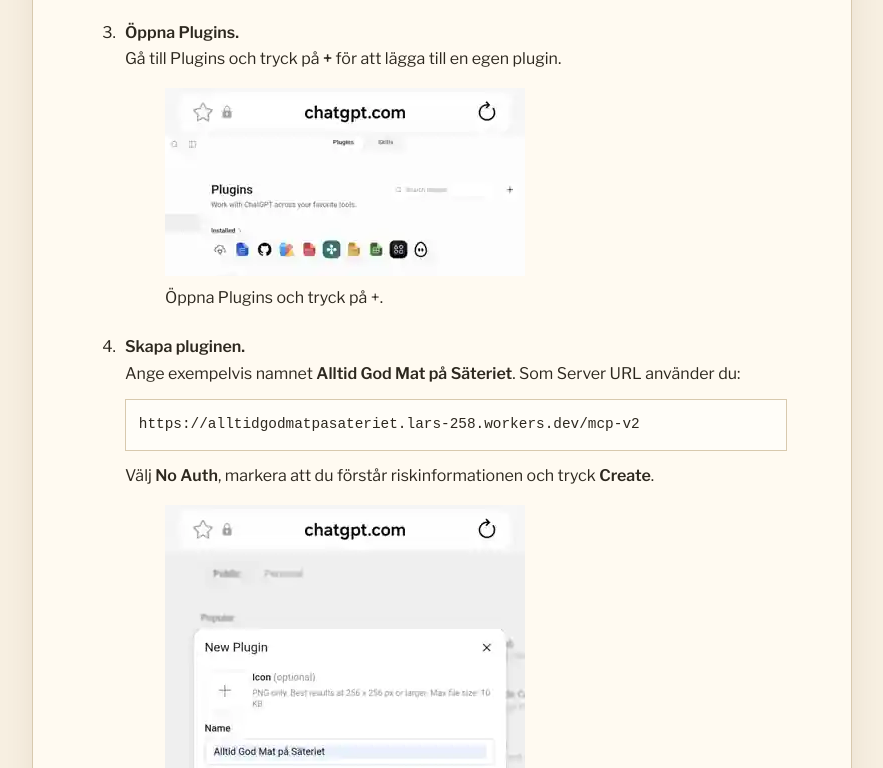
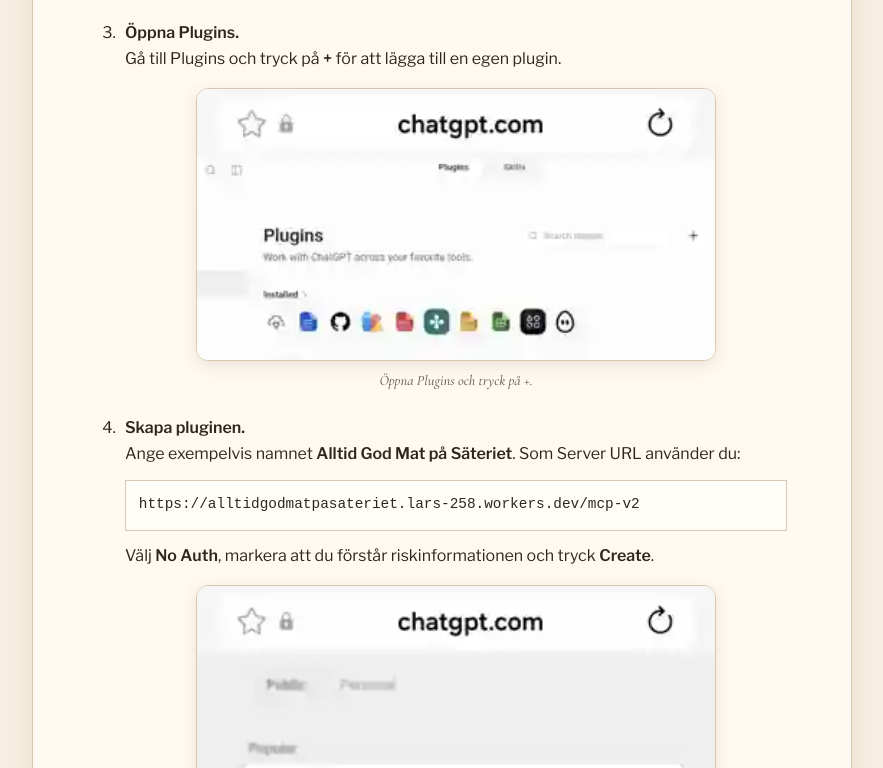
Before and after one commit to valfrid/alltidgodmatpasateriet, a website: page site/hjalp.html in a window 1280 px wide. Shown: the part 1072-1840 px from the top of the page, without its empty margins (198-1081 px from the left). Drawn offline with nearby package versions, Linux system fonts and the light colour scheme.

Commit message:
Style plugin guide screenshots

```diff
--- a/site/style.css
+++ b/site/style.css
@@ -42,3 +42,5 @@
   .help-steps{padding-left:1.35rem}
   .help-steps li{padding-left:.15rem}
 }
+
+.help-shot{margin:1rem 0 1.6rem}.help-shot img{display:block;width:100%;max-width:520px;height:auto;margin:.7rem auto;border:1px solid var(--line);border-radius:12px;box-shadow:0 5px 16px rgba(73,54,29,.12)}.help-shot figcaption{text-align:center;color:var(--muted);font:italic .9rem 'Cormorant Garamond',serif}
```
